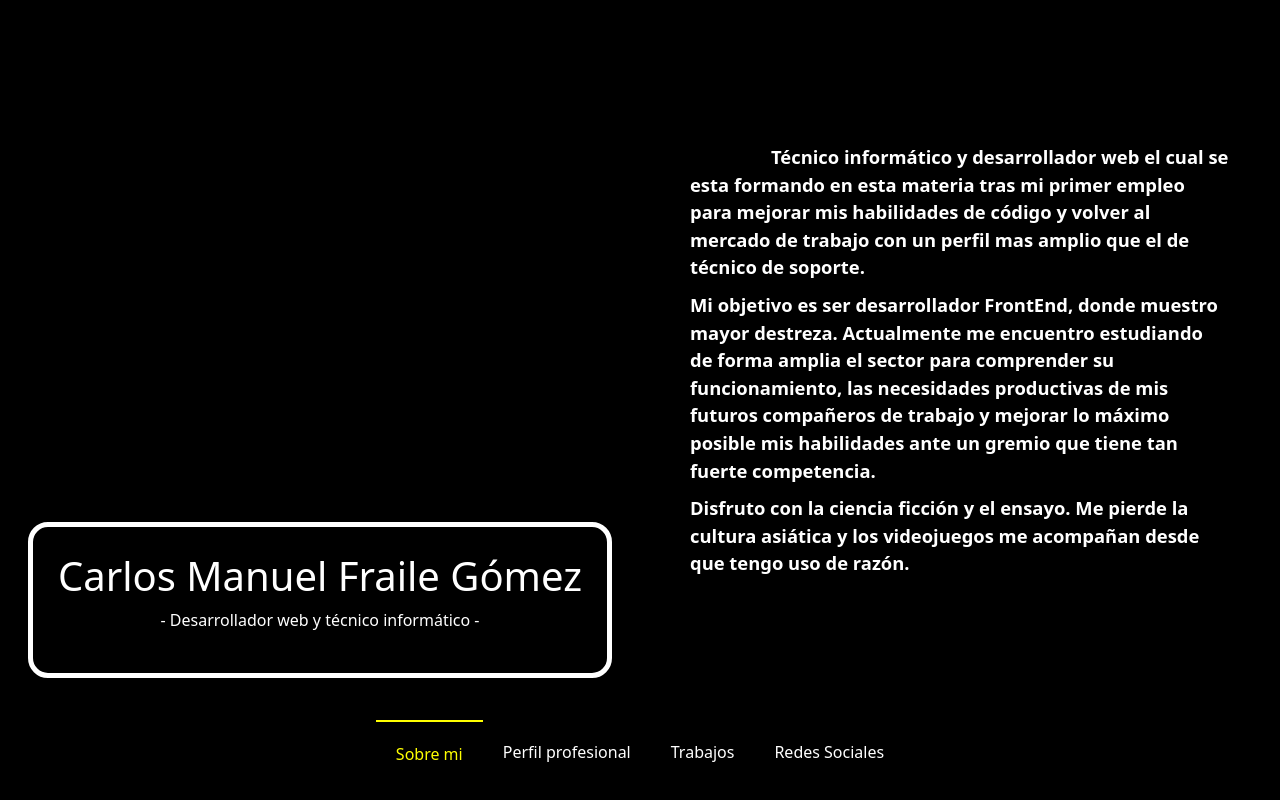
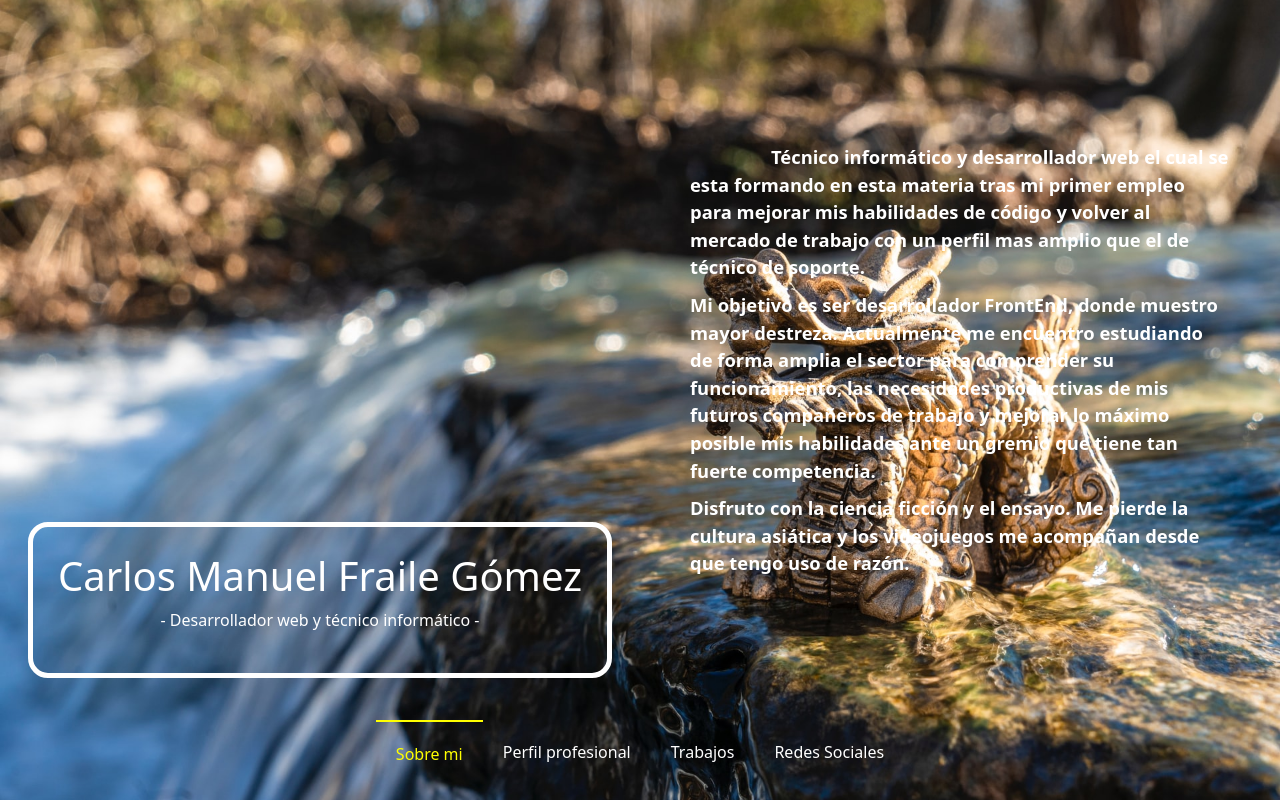
Before and after one commit to cmfraile/Portfolio2, an Angular app: page / in a window 1280 px wide. Built offline with nearby package versions, Linux system fonts and the light colour scheme.

Commit message:
Empezamos a añadir logica de cambio de fondo

```diff
--- a/src/app/app.component.html
+++ b/src/app/app.component.html
@@ -1,5 +1,5 @@
-<!-- <div class="padraso" style="background-image: url(../assets/img/fototest.jpg);" > -->
-<div class="padraso">
+<div class="padraso" style="background-image: url(../assets/img/fototest.jpg);" >
+<!-- <div class="padraso"> -->
     <div class="container">
     <router-outlet></router-outlet>
     </div>
```
